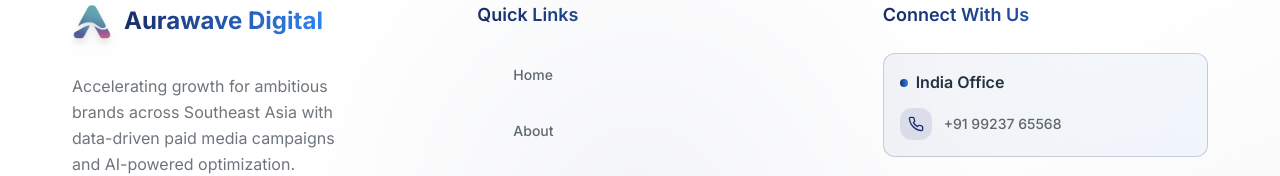
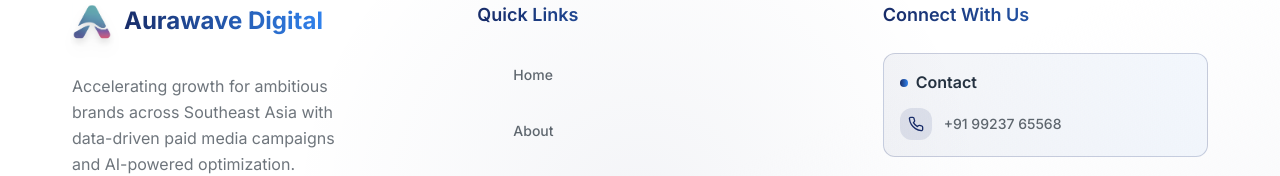
Before and after one commit to pankajtiwaskar-create/aurawave-growth-accelerator, a React (Vite) app: page / in a window 1280 px wide. Shown: the part 8171-8347 px from the top of the page. Built offline with nearby package versions, Linux system fonts and the light colour scheme.

Commit message:
Change text to "Contact"
Changed the text of the selected element to "Contact".
-edited src/components/Footer.tsx

```diff
--- a/src/components/Footer.tsx
+++ b/src/components/Footer.tsx
@@ -87,7 +87,7 @@ const Footer = () => {
               <div className="p-4 rounded-xl bg-gradient-to-r from-primary/5 to-secondary/5 border border-primary/20 group hover:border-primary/30 transition-colors duration-300">
                 <h4 className="font-semibold mb-3 text-foreground flex items-center space-x-2">
                   <div className="w-2 h-2 rounded-full bg-gradient-to-r from-primary to-secondary"></div>
-                  <span>India Office</span>
+                  <span>Contact</span>
                 </h4>
                 <div className="flex items-center space-x-3 text-muted-foreground hover:text-primary transition-colors duration-300">
                   <div className="p-2 rounded-lg bg-primary/10 group-hover:bg-primary/20 transition-colors duration-300">
```
